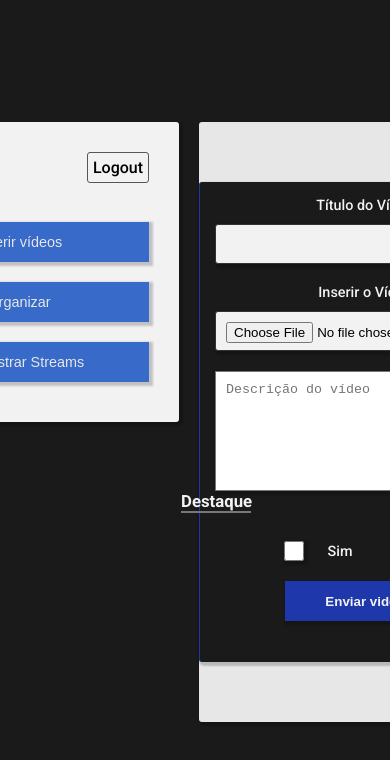
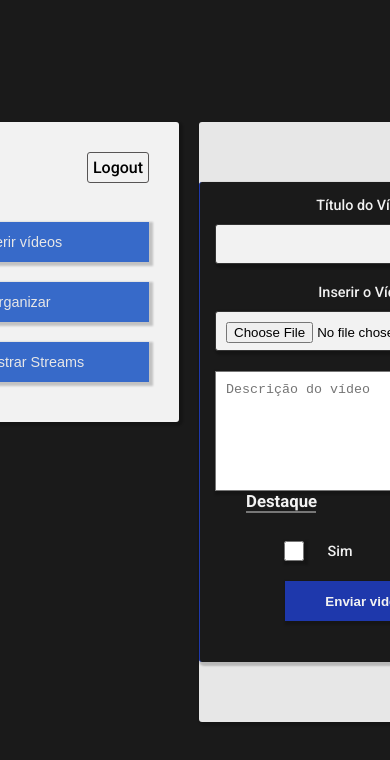
Before and after one commit to fymorGod/projeto-assembleia-stream, a React (Create React App) app in the folder assembleia/: page /admin/system in a window 390 px wide. Shown: the top 760 px of the page. Built offline with nearby package versions, Linux system fonts and the light colour scheme; a web font is replaced by a local one.

Commit message:
atualização responsividade - layout novo admin - v2.0.2

```diff
--- a/assembleia/src/styles/admin.css
+++ b/assembleia/src/styles/admin.css
@@ -130,7 +130,7 @@
     cursor: pointer;
 }
 .box-forms .title{
-    margin-left: -110px;
+    margin-left: 20px;
     width: 100%;
     background: transparent;
     font-size: .7rem;
```
